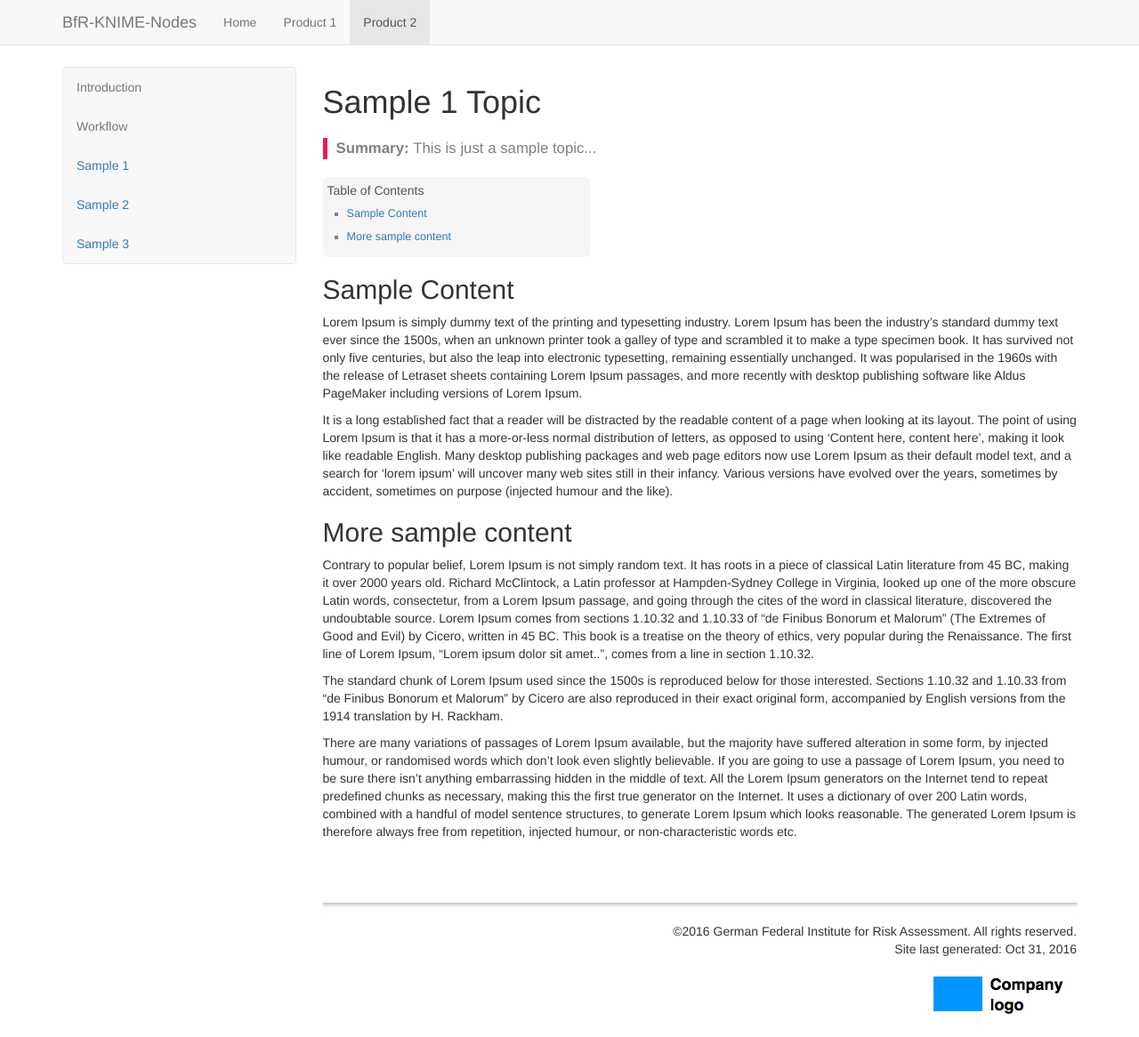
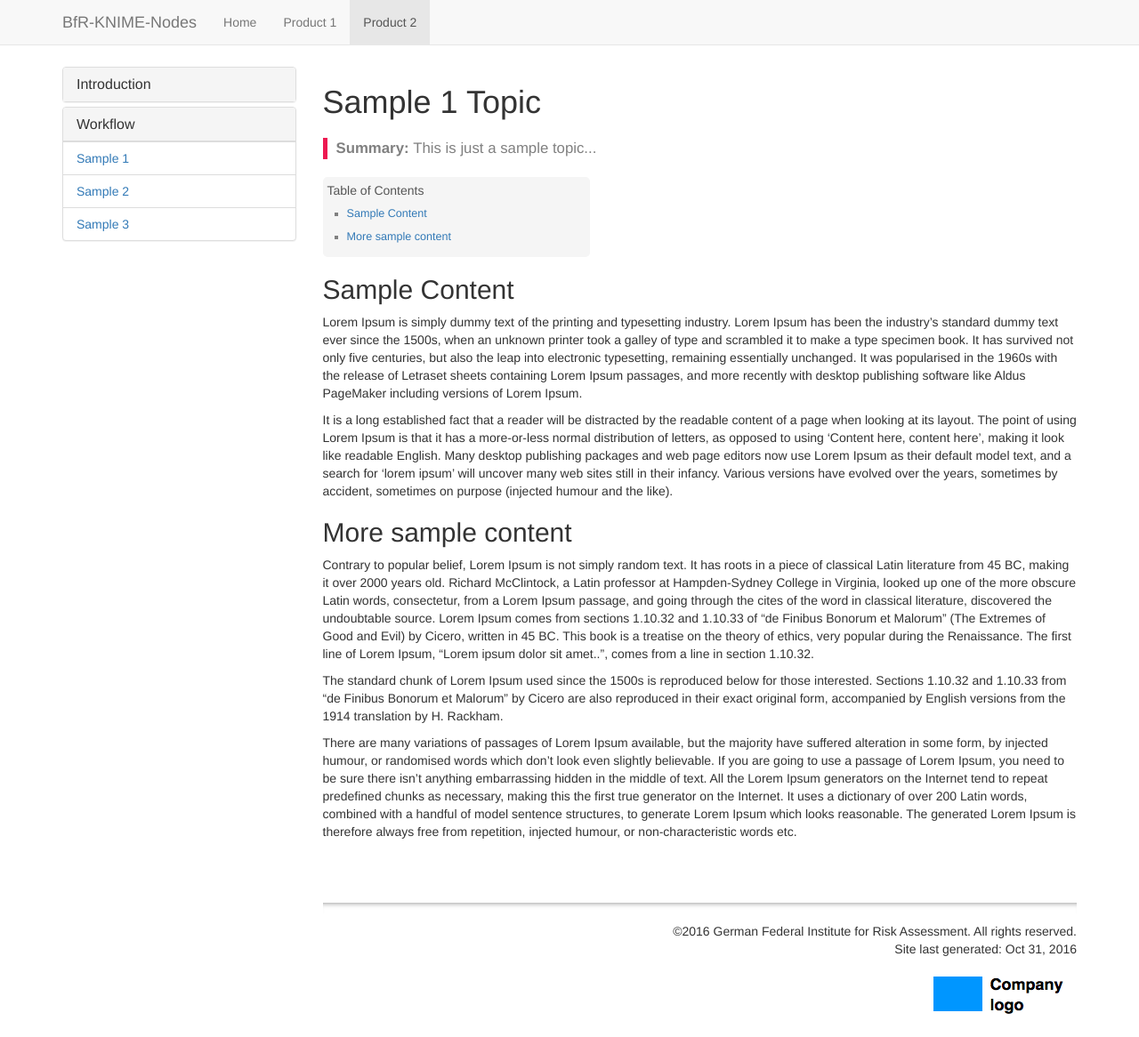
Before and after one commit to SiLeBAT/documentation-template, a Jekyll site: the page built from pages/product2/p2_sample1.md, in a window 1280 px wide and 1166 px high. Shown: the whole window at 89% size. Built offline with Jekyll 4.4.1, drawn with Linux system fonts in a browser that asks for light colours; nearby versions of some CDN libraries; comment, search, counter and statistics services are not loaded.

Commit message:
sidenav updated

```diff
--- a/_includes/sidebar.html
+++ b/_includes/sidebar.html
@@ -1,8 +1,5 @@
 {% for sidebar in site.data.sidebar.entries %}
 {% if sidebar.name == page.sidebar %}
-    <div class="sidebar-nav">
-    <div class="navbar navbar-default" role="navigation">
-    <ul class="nav navbar-nav">
     {% for item in sidebar.items %}
         {% if item.url == page.url %}
             {% assign active_item = item %}
@@ -14,27 +11,37 @@
             {% endif %}
         {% endfor %}
     {% endfor %}
+    <div class="panel-group" id="accordion">
     {% for item in sidebar.items %}
+        <div class="panel panel-default">
         {% if item.url %}
-            {% if item == active_item %}<li class="active">{% else %}<li>{% endif %}
+            <div class="panel-heading">
+            <h4 class="panel-title">
             <a href="{{item.url | remove: '/'}}">{{item.title}}</a>
-            </li>
+            </h4>
+            </div>
+            {% if item == active_item %}{% else %}{% endif %}
         {% else %}
-            <li>
-            <a href="#" data-toggle="collapse" data-target="{{ '#' | append: item.id }}">{{ item.title }}</a>
-            {% if item == active_item %}<div class="collapse in" id="{{ item.id }}">{% else %}<div class="collapse" id="{{ item.id }}">{% endif %}
-            <ul class="nav nav-list">
+            <div class="panel-heading">
+            <h4 class="panel-title">
+            <a data-toggle="collapse" data-parent="#accordion" href="{{ '#' | append: item.id }}">{{ item.title }}</a>
+            </h4>
+            </div>
+            <div id="{{ item.id }}" class="panel-collapse collapse {% if item == active_item %}in{% endif %}">
+            <div class="panel-body">
+            <table class="table">
             {% for subitem in item.subitems %}
-                {% if subitem == active_subitem %}<li class="active">{% else %}<li>{% endif %}
-                <a href="{{subitem.url | remove: '/'}}">{{subitem.title}}</a></li>
+                <tr><td>
+                {% if subitem == active_subitem %}{% else %}{% endif %}
+                <a href="{{subitem.url | remove: '/'}}">{{subitem.title}}</a>
+                </td></tr>
             {% endfor %}
-            </ul>
+            </table>
             </div>
-            </li>
+            </div>
         {% endif %}
+        </div>
     {% endfor %}
-    </ul>
-    </div>
     </div>
 {% endif %}
 {% endfor %}
--- a/css/customstyles.css
+++ b/css/customstyles.css
@@ -80,6 +80,7 @@ img {
     padding-bottom: 20px;
 }
 
+
 /* make sidebar nav vertical */
 
 .sidebar-nav .navbar .navbar-collapse {
@@ -102,3 +103,15 @@ img {
     padding-top: 12px;
     padding-bottom: 12px;
 }
+
+.panel-body {
+    padding: 0px;
+}
+
+.panel-body table tr td {
+    padding-left: 15px
+}
+
+.panel-body .table {
+    margin-bottom: 0px;
+}
```
